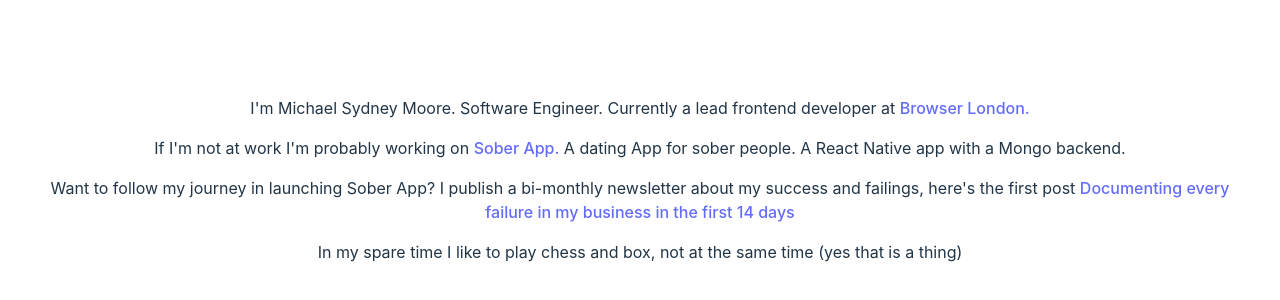
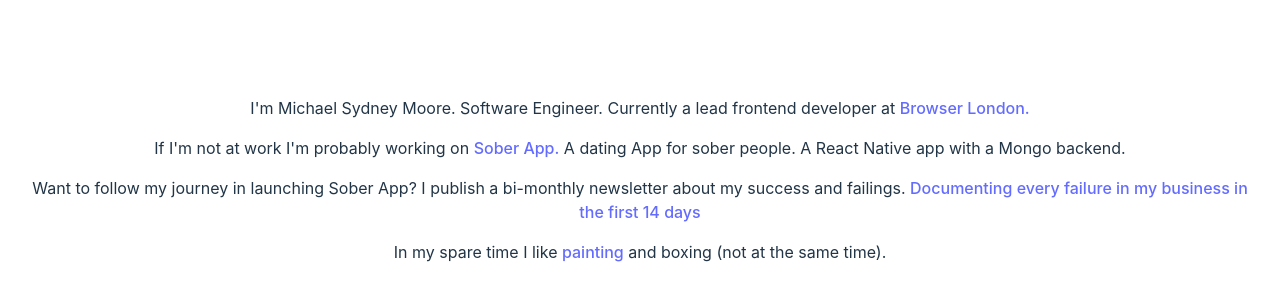
Before and after one commit to msmfa/portfolio-v2, a React (Vite) app: page / in a window 1280 px wide. Shown: the part 220-520 px from the top of the page. Built offline with nearby package versions, Linux system fonts and the light colour scheme.

Commit message:
chore: update copy

```diff
--- a/src/App.tsx
+++ b/src/App.tsx
@@ -18,15 +18,16 @@
 
       <p>
         Want to follow my journey in launching Sober App? I publish a bi-monthly
-        newsletter about my success and failings, here's the first post{" "}
+        newsletter about my success and failings.{" "}
         <a href="https://faileveryday.substack.com/p/documenting-every-failure-in-my-business">
           Documenting every failure in my business in the first 14 days
         </a>
       </p>
 
       <p>
-        In my spare time I like to play chess and box, not at the same time (yes
-        that is a thing)
+        In my spare time I like{" "}
+        <a href="https://www.instagram.com/michaelsydneymoore">painting</a> and
+        boxing (not at the same time).
       </p>
     </>
   );
```
